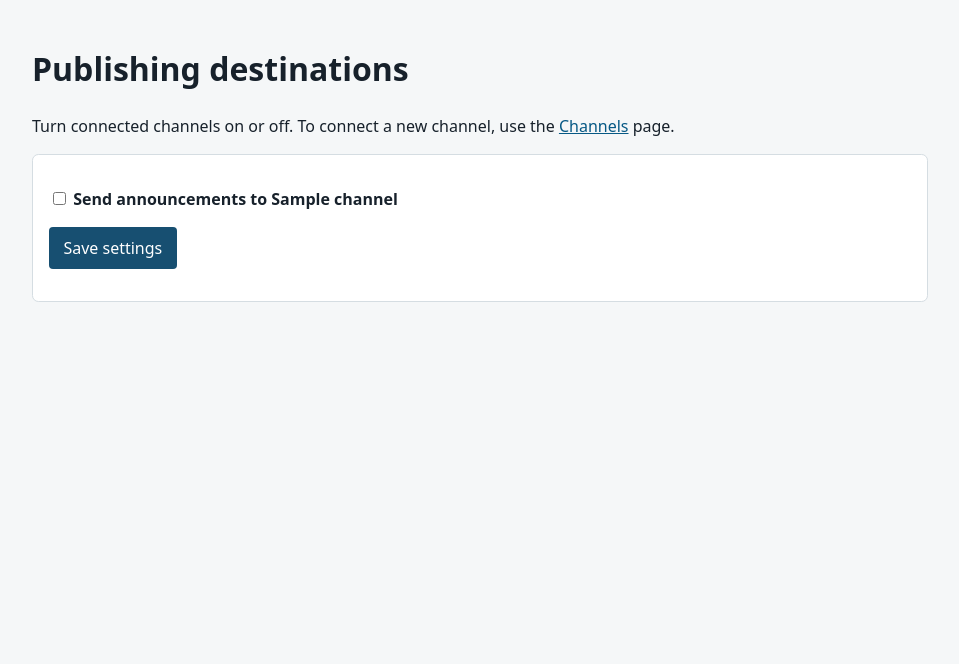
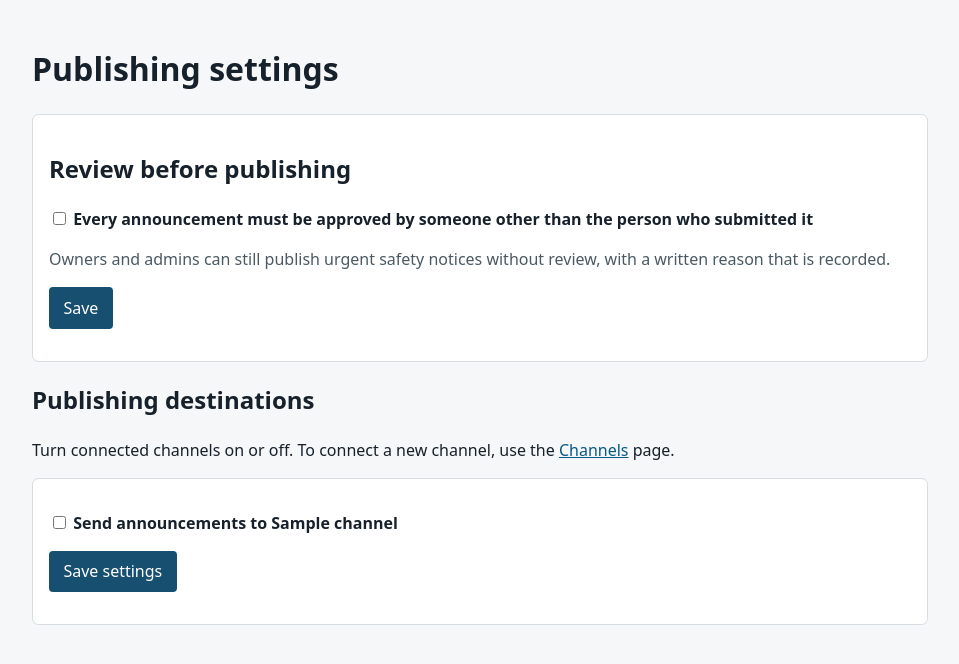
Before and after one commit to leokeba/community-stack, a FastAPI app: template cli/community_stack/admin/templates/settings.html in a window 1280 px wide. Shown: the part 75-739 px from the top of the page, without its empty margins (160-1119 px from the left). Run offline with FastAPI, Linux system fonts and the light colour scheme; the template is opened without the code that fills it: most values are stand-ins (such as "Sample title", 1, 10 or a date in 2020).

Commit message:
feat: require review before publishing, with an urgent fast path
Add an optional review mode, switched on from the Settings page by
owners and admins. When it is on:
- drafts are submitted for review (new in_review status);
- someone other than the last submitter approves them (new approved
  status) or sends them back to draft with a required note; owners,
  admins, publishers and reviewers can approve;
- only approved announcements can be published or scheduled, enforced
  on the server;
- editing a submitted, approved or scheduled announcement returns it to
  draft and clears any schedule, so what is published is what was
  approved; images can only change on drafts.

Status changes go through atomic transitions, so two reviewers acting at
once cannot both win. Every step is stored in a new review_events table,
shown as the announcement's review history, and recorded in the
activity log.

Owners and admins can publish an urgent safety notice without review by
giving a reason of at least 10 characters and their password. The reason
is kept in the review history and the activity log.

The dashboard lists announcements waiting for the signed-in person's
review. Review mode is stored in a new app_settings table. The server
CLI is not subject to review.

```diff
--- a/cli/community_stack/admin/app.py
+++ b/cli/community_stack/admin/app.py
@@ -53,6 +53,7 @@ from community_stack.announcements.media import (
     validate_alt,
 )
 from community_stack.announcements.models import (
+    UNPUBLISHED,
     Announcement,
     AnnouncementStatus,
     ModelValidationError,
@@ -243,6 +244,24 @@ def create_app(
             raise HTTPException(status_code=403, detail="Invalid or expired CSRF token.")
         return token
 
+    def review_required() -> bool:
+        return storage.get_setting("review_required", "false") == "true"
+
+    def announcement_or_404(announcement_id: str) -> Announcement:
+        try:
+            return publisher.preview(announcement_id)
+        except KeyError:
+            raise HTTPException(status_code=404, detail="Announcement not found.") from None
+
+    def require_approved(announcement: Announcement) -> None:
+        if review_required() and announcement.status not in (
+            AnnouncementStatus.APPROVED,
+            AnnouncementStatus.SCHEDULED,
+        ):
+            raise HTTPException(
+                status_code=409, detail="Review is on: this announcement must be approved first."
+            )
+
     def parse_tags(form: dict[str, str]) -> list[str]:
         return [item.strip() for item in form.get("tags", "").split(",") if item.strip()]
 
@@ -291,6 +310,15 @@ def create_app(
                 setup_done=sum(step["done"] for step in steps),
                 setup_total=len(steps),
                 announcements=storage.list_announcements(limit=10),
+                awaiting_review=[
+                    a
+                    for a in storage.list_announcements(
+                        status=AnnouncementStatus.IN_REVIEW, limit=50
+                    )
+                    if storage.last_submitter(a.id) != session["username"]
+                ]
+                if can(session["role"], "approve")
+                else [],
                 failed_count=len(storage.get_failed_deliveries()),
                 queued_count=len(storage.get_active_jobs()),
             ),
@@ -478,9 +506,13 @@ def create_app(
             announcement = publisher.preview(announcement_id)
         except KeyError:
             raise HTTPException(status_code=404, detail="Announcement not found.") from None
-        if announcement.status not in (AnnouncementStatus.DRAFT, AnnouncementStatus.SCHEDULED):
+        editable = announcement.status == AnnouncementStatus.DRAFT or (
+            announcement.status == AnnouncementStatus.SCHEDULED and not review_required()
+        )
+        if not editable:
             raise HTTPException(
-                status_code=409, detail="Images can only be changed before publication."
+                status_code=409,
+                detail="Images can only be changed on drafts (edit the announcement to reopen it).",
             )
         return announcement
 
@@ -596,6 +628,9 @@ def create_app(
             page(
                 session,
                 announcement=announcement,
+                review_required=review_required(),
+                submitter=storage.last_submitter(announcement_id),
+                review_history=storage.review_history(announcement_id),
                 body_html=Markup(render_html(announcement.body)),
                 scheduled_local=scheduled_local,
                 timezone_name=str(publisher.timezone),
@@ -621,6 +656,7 @@ def create_app(
     @app.post("/admin/announcements/{announcement_id}/update")
     async def update_announcement(request: Request, announcement_id: str) -> Response:
         session, form = await checked_form(request, "edit")
+        before = announcement_or_404(announcement_id).status
         try:
             announcement, _ = publisher.update(
                 announcement_id,
@@ -634,6 +670,16 @@ def create_app(
             raise HTTPException(status_code=404, detail="Announcement not found.") from None
         except (ValueError, ModelValidationError) as exc:
             raise HTTPException(status_code=400, detail=str(exc)) from exc
+        if review_required() and before in (
+            AnnouncementStatus.IN_REVIEW,
+            AnnouncementStatus.APPROVED,
+            AnnouncementStatus.SCHEDULED,
+        ):
+            # What gets published must be exactly what was approved.
+            publisher.set_review_status(announcement_id, (before,), AnnouncementStatus.DRAFT)
+            storage.add_review_event(
+                announcement_id, "returned_to_draft", session["username"], "Edited after review."
+            )
         audit(
             request,
             session["username"],
@@ -650,6 +696,7 @@ def create_app(
             raise HTTPException(
                 status_code=400, detail="Explicit publish confirmation is required."
             )
+        require_approved(announcement_or_404(announcement_id))
         try:
             announcement, results = publisher.publish_draft(announcement_id)
         except KeyError:
@@ -666,9 +713,117 @@ def create_app(
         )
         return RedirectResponse(f"/admin/announcements/{announcement_id}", status_code=303)
 
+    @app.post("/admin/announcements/{announcement_id}/submit")
+    async def submit_for_review(request: Request, announcement_id: str) -> Response:
+        session, _ = await checked_form(request, "edit")
+        try:
+            announcement = publisher.set_review_status(
+                announcement_id, (AnnouncementStatus.DRAFT,), AnnouncementStatus.IN_REVIEW
+            )
+        except KeyError:
+            raise HTTPException(status_code=404, detail="Announcement not found.") from None
+        except ValueError as exc:
+            raise HTTPException(status_code=409, detail=str(exc)) from exc
+        storage.add_review_event(announcement_id, "submitted", session["username"])
+        audit(
+            request,
+            session["username"],
+            "announcement.submitted",
+            announcement_id,
+            title=announcement.title,
+        )
+        return RedirectResponse(f"/admin/announcements/{announcement_id}", status_code=303)
+
+    async def review_decision(request: Request, announcement_id: str, approve: bool) -> Response:
+        session, form = await checked_form(request, "approve")
+        announcement_or_404(announcement_id)
+        if storage.last_submitter(announcement_id) == session["username"]:
+            raise HTTPException(
+                status_code=403, detail="Someone other than the submitter must review it."
+            )
+        note = " ".join(form.get("note", "").split())[:1000] or None
+        if not approve and not note:
+            raise HTTPException(status_code=400, detail="Say what needs to change.")
+        target = AnnouncementStatus.APPROVED if approve else AnnouncementStatus.DRAFT
+        try:
+            announcement = publisher.set_review_status(
+                announcement_id, (AnnouncementStatus.IN_REVIEW,), target
+            )
+        except ValueError as exc:
+            raise HTTPException(status_code=409, detail=str(exc)) from exc
+        action = "approved" if approve else "changes_requested"
+        storage.add_review_event(announcement_id, action, session["username"], note)
+        audit(
+            request,
+            session["username"],
+            f"announcement.{action}",
+            announcement_id,
+            title=announcement.title,
+        )
+        return RedirectResponse(f"/admin/announcements/{announcement_id}", status_code=303)
+
+    @app.post("/admin/announcements/{announcement_id}/approve")
+    async def approve_announcement(request: Request, announcement_id: str) -> Response:
+        return await review_decision(request, announcement_id, approve=True)
+
+    @app.post("/admin/announcements/{announcement_id}/request-changes")
+    async def request_changes(request: Request, announcement_id: str) -> Response:
+        return await review_decision(request, announcement_id, approve=False)
+
+    @app.post("/admin/announcements/{announcement_id}/publish-urgently")
+    async def publish_urgently(request: Request, announcement_id: str) -> Response:
+        """Safety notices that cannot wait for a reviewer: owners and admins, with a reason."""
+        session, form = await checked_form(request, "settings")
+        announcement = announcement_or_404(announcement_id)
+        if announcement.status not in UNPUBLISHED:
+            raise HTTPException(status_code=409, detail="This announcement is already public.")
+        reason = " ".join(form.get("reason", "").split())[:500]
+        if len(reason) < 10:
+            raise HTTPException(status_code=400, detail="Explain why this cannot wait for review.")
+        if not await run_in_threadpool(
+            auth_store.verify_password, session["username"], form.get("password", "")
+        ):
+            raise HTTPException(status_code=403, detail="Password confirmation failed.")
+        try:
+            announcement, results = publisher.publish_draft(announcement_id)
+        except ValueError:
+            # Submitted or in review: claim it from whatever unpublished state it is in.
+            publisher.set_review_status(
+                announcement_id,
+                (AnnouncementStatus.IN_REVIEW,),
+                AnnouncementStatus.APPROVED,
+            )
+            announcement, results = publisher.publish_draft(announcement_id)
+        storage.add_review_event(
+            announcement_id, "published_without_review", session["username"], reason
+        )
+        audit(
+            request,
+            session["username"],
+            "announcement.published_urgently",
+            announcement_id,
+            title=announcement.title,
+            reason=reason,
+            channels=sorted(results),
+        )
+        return RedirectResponse(f"/admin/announcements/{announcement_id}", status_code=303)
+
+    @app.post("/admin/settings/review")
+    async def update_review_setting(request: Request) -> Response:
+        session, form = await checked_form(request, "settings")
+        enabled = form.get("review_required") == "true"
+        storage.set_setting("review_required", "true" if enabled else "false")
+        audit(request, session["username"], "settings.review", required=enabled)
+        return RedirectResponse("/admin/settings", status_code=303)
+
     @app.post("/admin/announcements/{announcement_id}/schedule")
     async def schedule_announcement(request: Request, announcement_id: str) -> Response:
         session, form = await checked_form(request, "edit")
+        current = announcement_or_404(announcement_id)
+        if review_required() and current.status != AnnouncementStatus.APPROVED:
+            raise HTTPException(
+                status_code=409, detail="Review is on: this announcement must be approved first."
+            )
         try:
             local = datetime.strptime(form.get("scheduled_for", ""), "%Y-%m-%dT%H:%M")
         except ValueError:
@@ -756,7 +911,11 @@ def create_app(
             }
             for adapter in publisher.adapters
         ]
-        return render(request, "settings.html", page(session, channels=channels))
+        return render(
+            request,
+            "settings.html",
+            page(session, channels=channels, review_required=review_required()),
+        )
 
     @app.post("/admin/settings")
     async def update_settings(request: Request) -> Response:
--- a/cli/community_stack/admin/store.py
+++ b/cli/community_stack/admin/store.py
@@ -26,11 +26,12 @@ ROLE_DESCRIPTIONS = {
     "owner": "Everything, including managing other owners.",
     "admin": "Manage accounts (except owners) and publishing destinations, and publish.",
     "publisher": "Write, publish, edit and withdraw announcements.",
-    "reviewer": "Read announcements and delivery history.",
+    "reviewer": "Read announcements, and approve other people's drafts when review is on.",
 }
 PERMISSIONS = {
     "view": {"owner", "admin", "publisher", "reviewer"},
     "edit": {"owner", "admin", "publisher"},
+    "approve": {"owner", "admin", "publisher", "reviewer"},
     "settings": {"owner", "admin"},
     "accounts": {"owner", "admin"},
     "audit": {"owner", "admin"},
--- a/cli/community_stack/admin/templates/dashboard.html
+++ b/cli/community_stack/admin/templates/dashboard.html
@@ -4,6 +4,12 @@
 <h1>Publishing dashboard</h1>
 {% if setup_total and setup_done < setup_total %}
 <p class="notice"><a href="/admin/start">Finish setting up</a>: {{ setup_done }} of {{ setup_total }} steps done.</p>
+{% endif %}
+{% if awaiting_review %}
+<section class="panel">
+  <h2>Waiting for your review</h2>
+  <ul>{% for item in awaiting_review %}<li><a href="/admin/announcements/{{ item.id }}">{{ item.title }}</a></li>{% endfor %}</ul>
+</section>
 {% endif %}
 <p>Delivery failures needing attention: <strong>{{ failed_count }}</strong></p>
 <p>Deliveries waiting for an automatic retry: <strong>{{ queued_count }}</strong></p>
--- a/cli/community_stack/admin/templates/settings.html
+++ b/cli/community_stack/admin/templates/settings.html
@@ -1,7 +1,15 @@
 {% extends "base.html" %}
 {% block title %}Publishing settings{% endblock %}
 {% block content %}
-<h1>Publishing destinations</h1>
+<h1>Publishing settings</h1>
+<form class="card" method="post" action="/admin/settings/review">
+  <h2>Review before publishing</h2>
+  <input type="hidden" name="csrf_token" value="{{ csrf_token }}">
+  <label><input type="checkbox" name="review_required" value="true" {% if review_required %}checked{% endif %}> Every announcement must be approved by someone other than the person who submitted it</label>
+  <p class="muted">Owners and admins can still publish urgent safety notices without review, with a written reason that is recorded.</p>
+  <p><button type="submit">Save</button></p>
+</form>
+<h2>Publishing destinations</h2>
 <p>Turn connected channels on or off. To connect a new channel, use the <a href="/admin/channels">Channels</a> page.</p>
 <form class="card" method="post" action="/admin/settings">
   <input type="hidden" name="csrf_token" value="{{ csrf_token }}">
```
Also changed, not shown: cli/community_stack/admin/templates/detail.html (+61 -4 lines), cli/community_stack/announcements/models.py (+11 -0 lines), cli/community_stack/announcements/publisher.py (+30 -5 lines), cli/community_stack/announcements/storage.py (+58 -0 lines), docs/operations.md (+16 -0 lines), tests/integration/test_review_workflow.py (added, +153 -0 lines), CHANGELOG.md.
